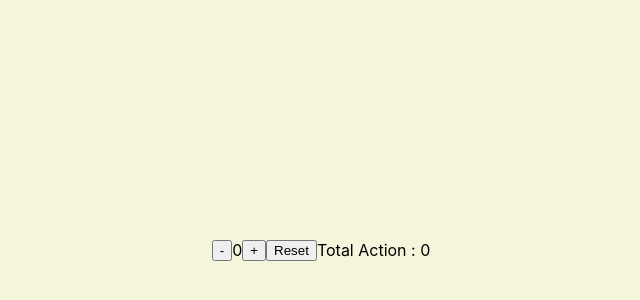
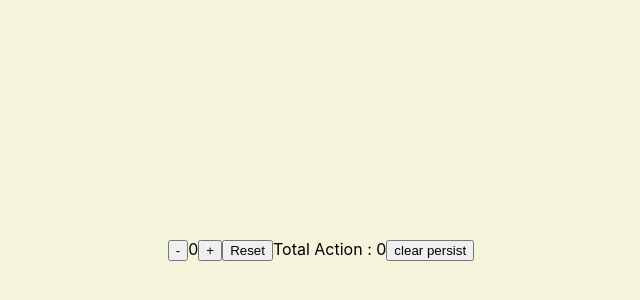
Before and after one commit to hosein-yarzade/zustand-app, a React (Create React App) app: page / in a window 1280 px wide. Shown: the part 150-450 px from the top of the page, without its empty margins (319-959 px from the left). Built offline with nearby package versions, Linux system fonts and the light colour scheme.

Commit message:
add clearstorage

```diff
--- a/src/pages/index/App.tsx
+++ b/src/pages/index/App.tsx
@@ -1,18 +1,29 @@
-import React from 'react';
+import React, { Fragment } from 'react';
 import './App.css';
 // import useStore from './../../zustand/store';
 import useStore from './../../zustand/persistStore';
 
 function App() {
   const { count, increment, decrement ,reset ,totalCount} = useStore();
+  const clearStoeage = async ()=>{
+    await useStore.persist.rehydrate()
+  }
   return (
+    <Fragment>
     <div className="App">
+      <div>
       <button onClick={decrement}>-</button>
       <span>{count}</span>
       <button onClick={increment}>+</button>
       <button onClick={reset}>Reset</button>
       <span>Total Action : {totalCount}</span>
+      </div>
+      <div>
+      <button onClick={clearStoeage}>clear persist</button>
+      </div>
+
     </div>
+    </Fragment>
   );
 }
 
```
